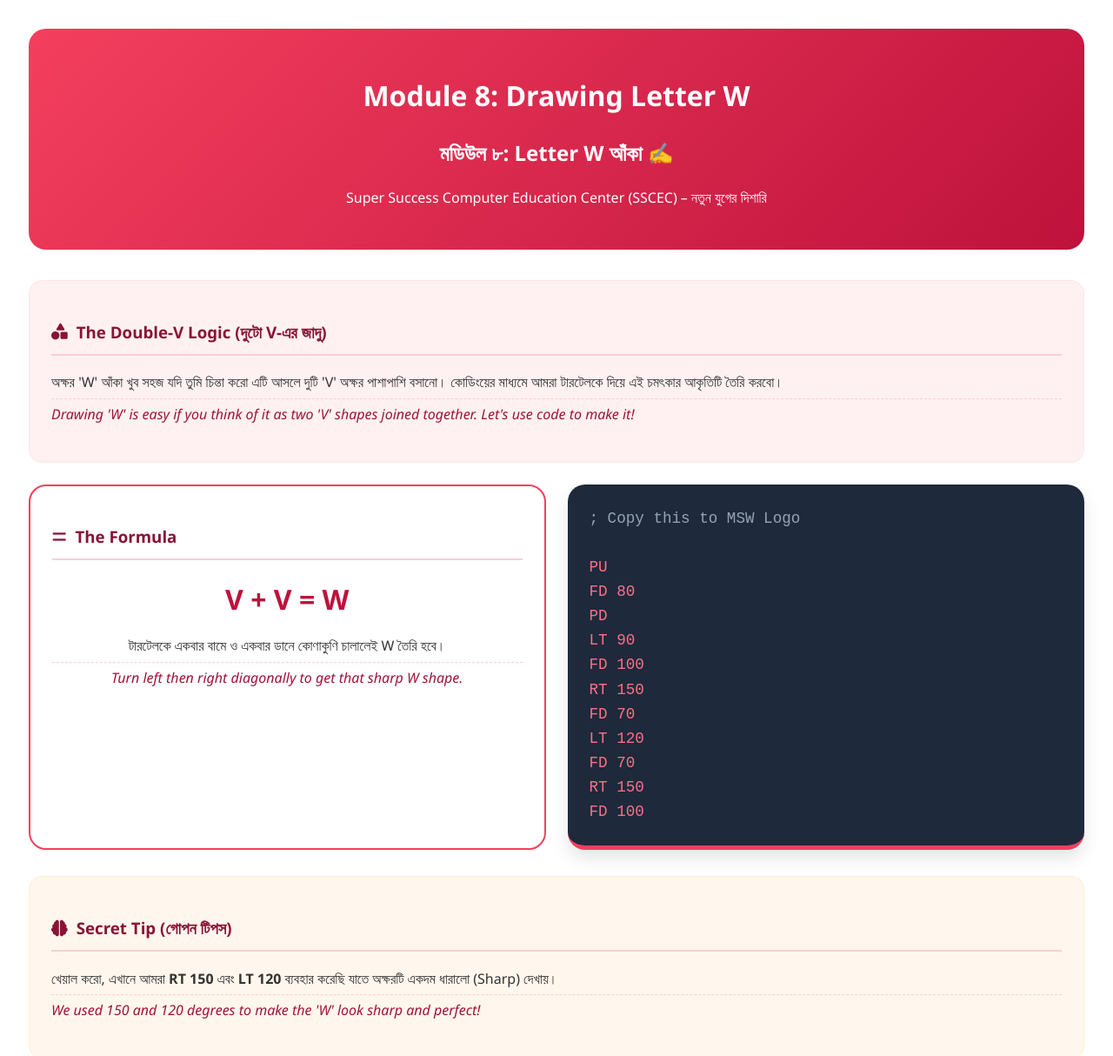
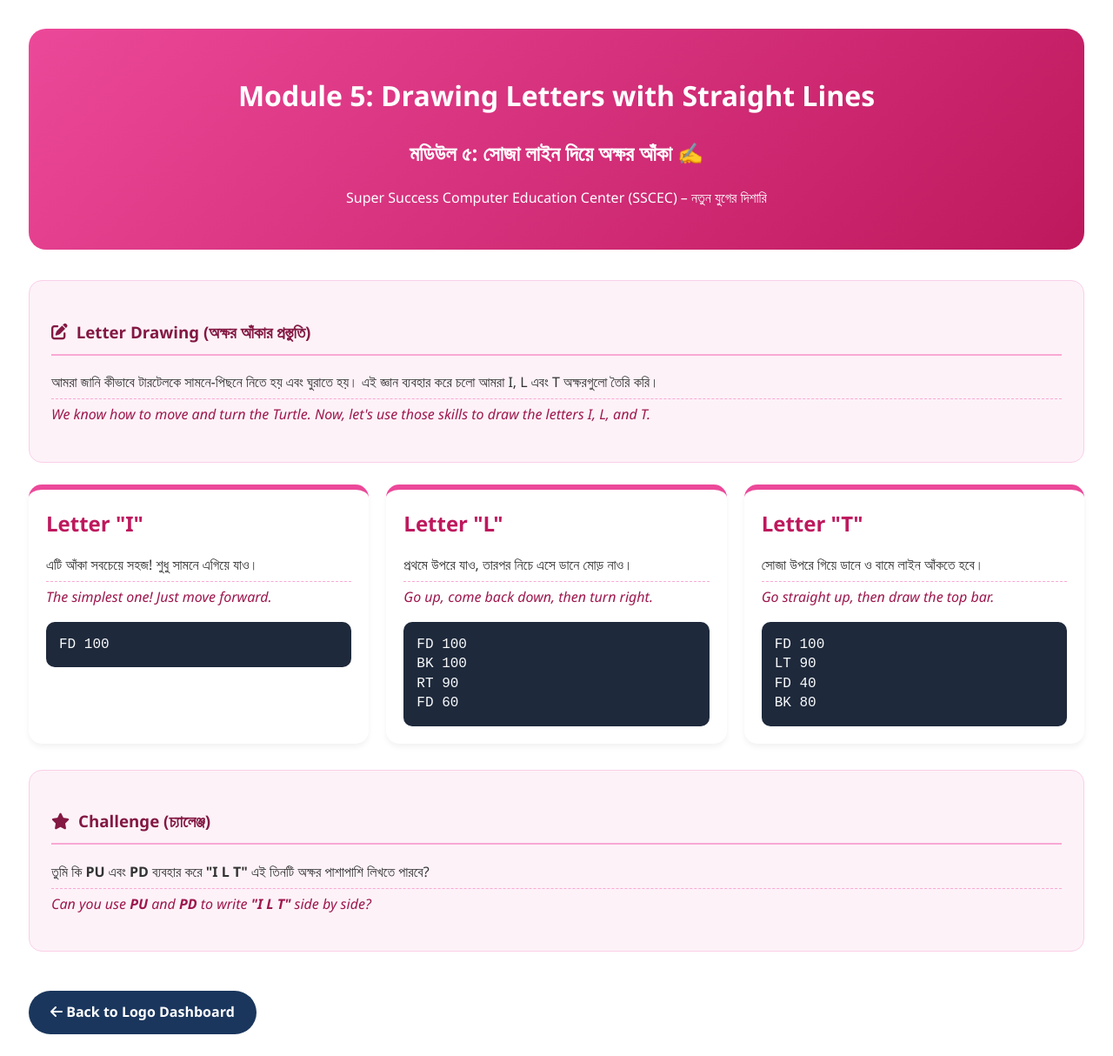
Before and after one commit to supersuccessenglishteacher/msw-logo-master, a plain HTML site: page m-logo-letter-w.html in a window 1280 px wide. Shown: the top 1214 px of the page at 87% size. Drawn offline with Linux system fonts and the light colour scheme.

Commit message:
Update m-logo-letter-w.html

```diff
--- a/m-logo-letter-w.html
+++ b/m-logo-letter-w.html
@@ -7,93 +7,95 @@
     <style>
         body { font-family: 'Segoe UI', Tahoma, sans-serif; background: #ffffff; padding: 25px; line-height: 1.6; color: #333; }
         .module-header {
-            background: linear-gradient(135deg, #f43f5e, #be123c);
+            background: linear-gradient(135deg, #ec4899, #be185d);
             color: white; padding: 30px; border-radius: 20px; text-align: center; margin-bottom: 35px;
         }
         .content-box {
-            background: #fff1f2; border-radius: 15px; padding: 25px;
-            border: 1px solid #ffe4e6; margin-bottom: 25px;
+            background: #fdf2f8; border-radius: 15px; padding: 25px;
+            border: 1px solid #fbcfe8; margin-bottom: 25px;
         }
-        .lang-en { color: #9f1239; font-style: italic; font-weight: 500; display: block; margin-top: 5px; border-top: 1px dashed #fecdd3; padding-top: 5px; }
+        .lang-en { color: #9d174d; font-style: italic; font-weight: 500; display: block; margin-top: 5px; border-top: 1px dashed #f9a8d4; padding-top: 5px; }
 
-        h3 { color: #881337; border-bottom: 2px solid #fecdd3; padding-bottom: 10px; display: flex; align-items: center; }
+        h3 { color: #831843; border-bottom: 2px solid #f9a8d4; padding-bottom: 10px; display: flex; align-items: center; }
         h3 i { margin-right: 10px; }
 
-        .logic-container {
+        .letter-grid {
             display: grid; grid-template-columns: repeat(auto-fit, minmax(300px, 1fr));
-            gap: 25px; margin-top: 25px;
+            gap: 20px; margin-top: 25px;
         }
-        .code-window {
-            background: #1e293b; color: #fb7185;
-            padding: 25px; border-radius: 20px; font-family: 'Courier New', monospace;
-            font-size: 1.1rem; box-shadow: 0 10px 20px rgba(0,0,0,0.1);
-            border-bottom: 5px solid #f43f5e;
+        .letter-card {
+            background: white; padding: 20px; border-radius: 15px;
+            border-top: 6px solid #ec4899; box-shadow: 0 4px 6px rgba(0,0,0,0.05);
         }
-        .formula-card {
-            background: white; padding: 25px; border-radius: 20px;
-            border: 2px solid #f43f5e; text-align: center;
-        }
-        .formula-text { font-size: 2rem; font-weight: bold; color: #be123c; margin: 15px 0; }
+        .letter-title { font-size: 1.5rem; font-weight: bold; color: #be185d; margin-bottom: 10px; display: block; }
+
+        code { background: #f3f4f6; padding: 2px 5px; border-radius: 4px; color: #d63384; font-family: 'Courier New', monospace; }
+        .code-block { background: #1e293b; color: #f8fafc; padding: 15px; border-radius: 10px; font-family: 'Courier New', monospace; line-height: 1.4; margin-top: 10px; }
 
         .back-btn {
             display: inline-block; padding: 12px 25px; background: #1a365d;
             color: white; text-decoration: none; border-radius: 30px;
             margin-top: 20px; transition: 0.3s; font-weight: 600;
         }
-        .back-btn:hover { background: #f43f5e; color: white; }
+        .back-btn:hover { background: #ec4899; color: white; }
     </style>
 </head>
 <body>
 
     <div class="module-header">
-        <h1>Module 8: Drawing Letter W</h1>
-        <h2>মডিউল ৮: Letter W আঁকা ✍️</h2>
+        <h1>Module 5: Drawing Letters with Straight Lines</h1>
+        <h2>মডিউল ৫: সোজা লাইন দিয়ে অক্ষর আঁকা ✍️</h2>
 	<p>Super Success Computer Education Center (SSCEC) – নতুন যুগের দিশারি</p>
     </div>
 
     <div class="content-box">
-        <h3><i class="fas fa-shapes"></i> The Double-V Logic (দুটো V-এর জাদু)</h3>
-        <p>অক্ষর 'W' আঁকা খুব সহজ যদি তুমি চিন্তা করো এটি আসলে দুটি 'V' অক্ষর পাশাপাশি বসানো। কোডিংয়ের মাধ্যমে আমরা টারটেলকে দিয়ে এই চমৎকার আকৃতিটি তৈরি করবো।
-        <span class="lang-en">Drawing 'W' is easy if you think of it as two 'V' shapes joined together. Let's use code to make it!</span></p>
+        <h3><i class="fas fa-edit"></i> Letter Drawing (অক্ষর আঁকার প্রস্তুতি)</h3>
+        <p>আমরা জানি কীভাবে টারটেলকে সামনে-পিছনে নিতে হয় এবং ঘুরাতে হয়। এই জ্ঞান ব্যবহার করে চলো আমরা I, L এবং T অক্ষরগুলো তৈরি করি।
+        <span class="lang-en">We know how to move and turn the Turtle. Now, let's use those skills to draw the letters I, L, and T.</span></p>
     </div>
 
-    <div class="logic-container">
-        <div class="formula-card">
-            <h3><i class="fas fa-equals"></i> The Formula</h3>
-            <div class="formula-text">V + V = W</div>
-            <p>টারটেলকে একবার বামে ও একবার ডানে কোণাকুণি চালালেই W তৈরি হবে।
-            <span class="lang-en">Turn left then right diagonally to get that sharp W shape.</span></p>
+    <div class="letter-grid">
+        <div class="letter-card">
+            <span class="letter-title">Letter "I"</span>
+            <p>এটি আঁকা সবচেয়ে সহজ! শুধু সামনে এগিয়ে যাও।
+            <span class="lang-en">The simplest one! Just move forward.</span></p>
+            <div class="code-block">
+                FD 100
+            </div>
         </div>
 
-        <div class="code-window">
-            <span style="color: #94a3b8;">; Copy this to MSW Logo</span><br><br>
-            PU <br>
-            FD 80 <br>
-            PD <br>
-            LT 90 <br>
-            FD 100 <br>
-            RT 150 <br>
-            FD 70 <br>
-            LT 120 <br>
-            FD 70 <br>
-            RT 150 <br>
-            FD 100
+        <div class="letter-card">
+            <span class="letter-title">Letter "L"</span>
+            <p>প্রথমে উপরে যাও, তারপর নিচে এসে ডানে মোড় নাও।
+            <span class="lang-en">Go up, come back down, then turn right.</span></p>
+            <div class="code-block">
+                FD 100 <br>
+                BK 100 <br>
+                RT 90 <br>
+                FD 60
+            </div>
+        </div>
+
+        <div class="letter-card">
+            <span class="letter-title">Letter "T"</span>
+            <p>সোজা উপরে গিয়ে ডানে ও বামে লাইন আঁকতে হবে।
+            <span class="lang-en">Go straight up, then draw the top bar.</span></p>
+            <div class="code-block">
+                FD 100 <br>
+                LT 90 <br>
+                FD 40 <br>
+                BK 80
+            </div>
         </div>
     </div>
 
-    <div class="content-box" style="margin-top: 30px; background: #fff7ed; border-color: #ffedd5;">
-        <h3><i class="fas fa-brain"></i> Secret Tip (গোপন টিপস)</h3>
-        <p>খেয়াল করো, এখানে আমরা <b>RT 150</b> এবং <b>LT 120</b> ব্যবহার করেছি যাতে অক্ষরটি একদম ধারালো (Sharp) দেখায়।
-        <span class="lang-en">We used 150 and 120 degrees to make the 'W' look sharp and perfect!</span></p>
+    <div class="content-box" style="margin-top: 30px;">
+        <h3><i class="fas fa-star"></i> Challenge (চ্যালেঞ্জ)</h3>
+        <p>তুমি কি <strong>PU</strong> এবং <strong>PD</strong> ব্যবহার করে <strong>"I L T"</strong> এই তিনটি অক্ষর পাশাপাশি লিখতে পারবে?
+        <span class="lang-en">Can you use <strong>PU</strong> and <strong>PD</strong> to write <strong>"I L T"</strong> side by side?</span></p>
     </div>
 
-    <div class="content-box">
-        <h3><i class="fas fa-tasks"></i> Activity (আজকের কাজ)</h3>
-        <p>লোগো স্ক্রিন পরিষ্কার করে (CS) উপরের কমান্ডগুলো লিখে তোমার নিজের 'W' তৈরি করো এবং স্যারকে দেখাও!
-        <span class="lang-en">Clear the screen (CS) and type the commands to create your own 'W'. Show it to your Sir!</span></p>
-    </div>
-
-    <a href="logo-home.html" class="back-btn"><i class="fas fa-arrow-left"></i> Back to Logo Dashboard</a>
+    <a href="index.html" class="back-btn"><i class="fas fa-arrow-left"></i> Back to Logo Dashboard</a>
 
 </body>
 </html>
```
